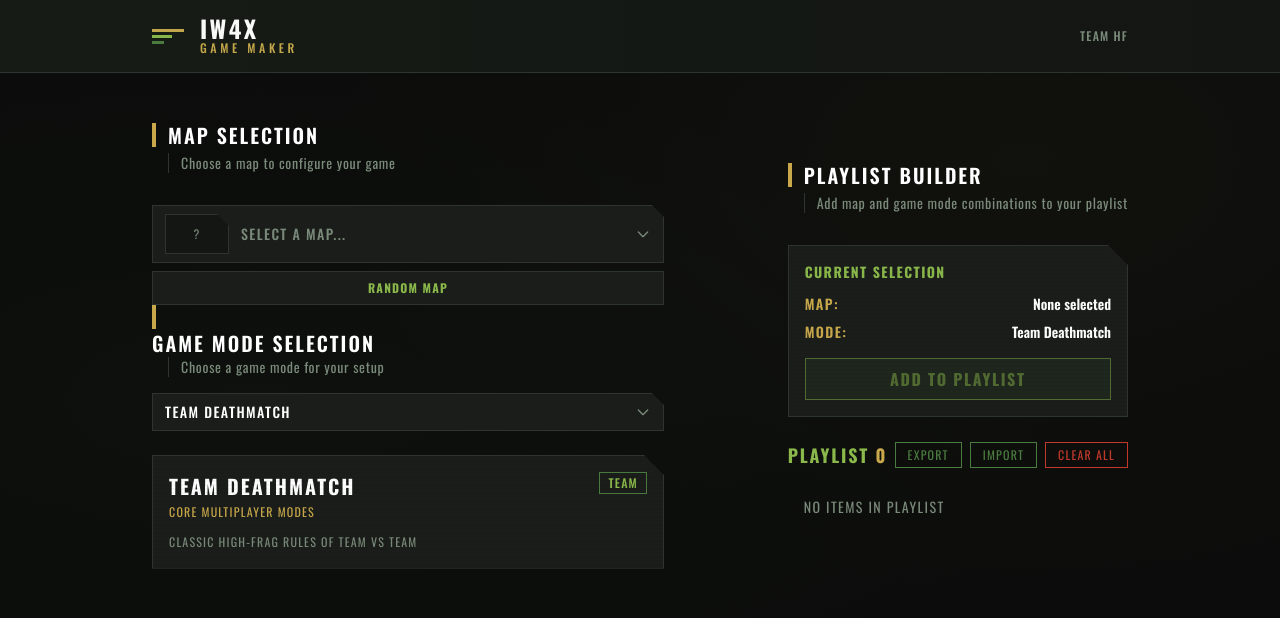
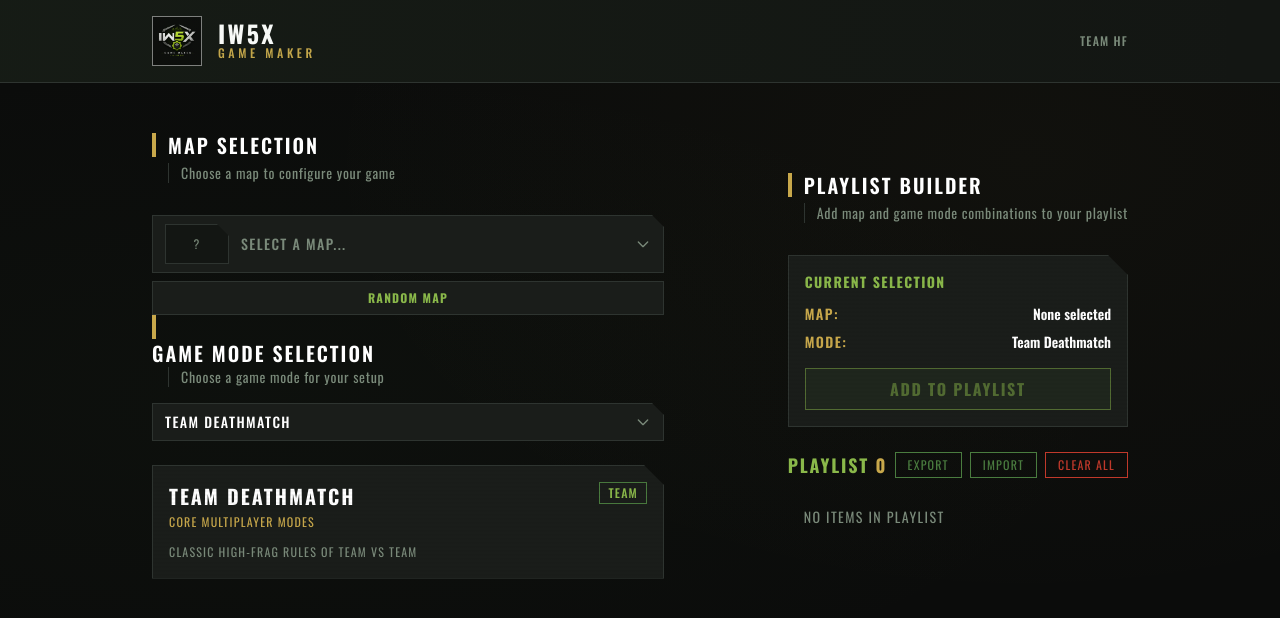
Before and after one commit to nkasenides/iw4x-game-maker, a plain HTML site: page index.html in a window 1280 px wide. Drawn offline with nearby package versions, Linux system fonts and the light colour scheme.

Commit message:
fixes iw5x

```diff
--- a/index.html
+++ b/index.html
@@ -7,16 +7,16 @@
   <meta name="theme-color" content="#8ab84a" />
   <meta name="apple-mobile-web-app-capable" content="yes" />
   <meta name="apple-mobile-web-app-status-bar-style" content="black-translucent" />
-  <meta name="apple-mobile-web-app-title" content="IW4X Maker" />
+  <meta name="apple-mobile-web-app-title" content="IW5X Maker" />
 
-  <title>IW4X Game Maker</title>
+  <title>IW5X Game Maker</title>
 
   <!-- PWA Manifest -->
   <link rel="manifest" href="manifest.json" />
 
   <!-- Apple Touch Icon -->
-  <link rel="apple-touch-icon" href="icon.svg" />
-  <link rel="icon" type="image/svg+xml" href="icon.svg" />
+  <link rel="apple-touch-icon" href="img/iw5x_logo.png" />
+  <link rel="icon" type="image/png" href="img/iw5x_logo.png" />
 
   <!-- Tailwind CSS -->
   <script src="https://cdn.tailwindcss.com"></script>
@@ -161,13 +161,9 @@
     <div class="absolute inset-0 bg-gradient-to-r from-cod-green/5 to-transparent pointer-events-none"></div>
     <div class="max-w-5xl mx-auto px-6 py-4 flex items-center gap-4">
       <!-- Logo accent -->
-      <div class="flex flex-col gap-[3px]">
-        <div class="w-8 h-[3px] bg-cod-gold"></div>
-        <div class="w-5 h-[3px] bg-cod-lime"></div>
-        <div class="w-3 h-[3px] bg-cod-green"></div>
-      </div>
+      <img src="img/iw5x_logo.png" alt="IW5X" width="50" style="border: 1px solid grey" />
       <div>
-        <h1 class="text-2xl font-bold tracking-widest uppercase text-white leading-none">IW4X</h1>
+        <h1 class="text-2xl font-bold tracking-widest uppercase text-white leading-none">IW5X</h1>
         <p class="text-xs tracking-[0.3em] uppercase text-cod-gold font-medium">Game Maker</p>
       </div>
       <div class="ml-auto text-xs tracking-widest uppercase text-cod-muted font-medium">
```
Also changed, not shown: img/iw5x_logo.png (added), manifest.json.
